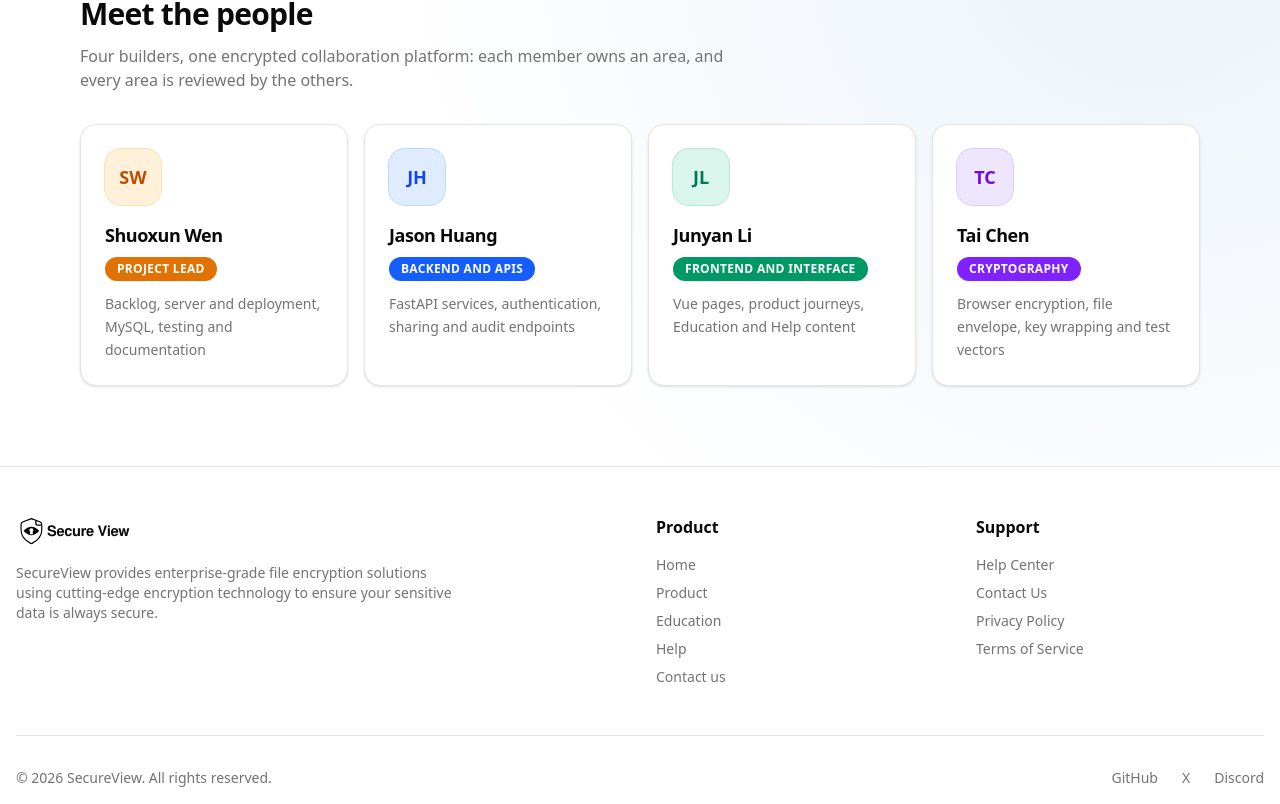
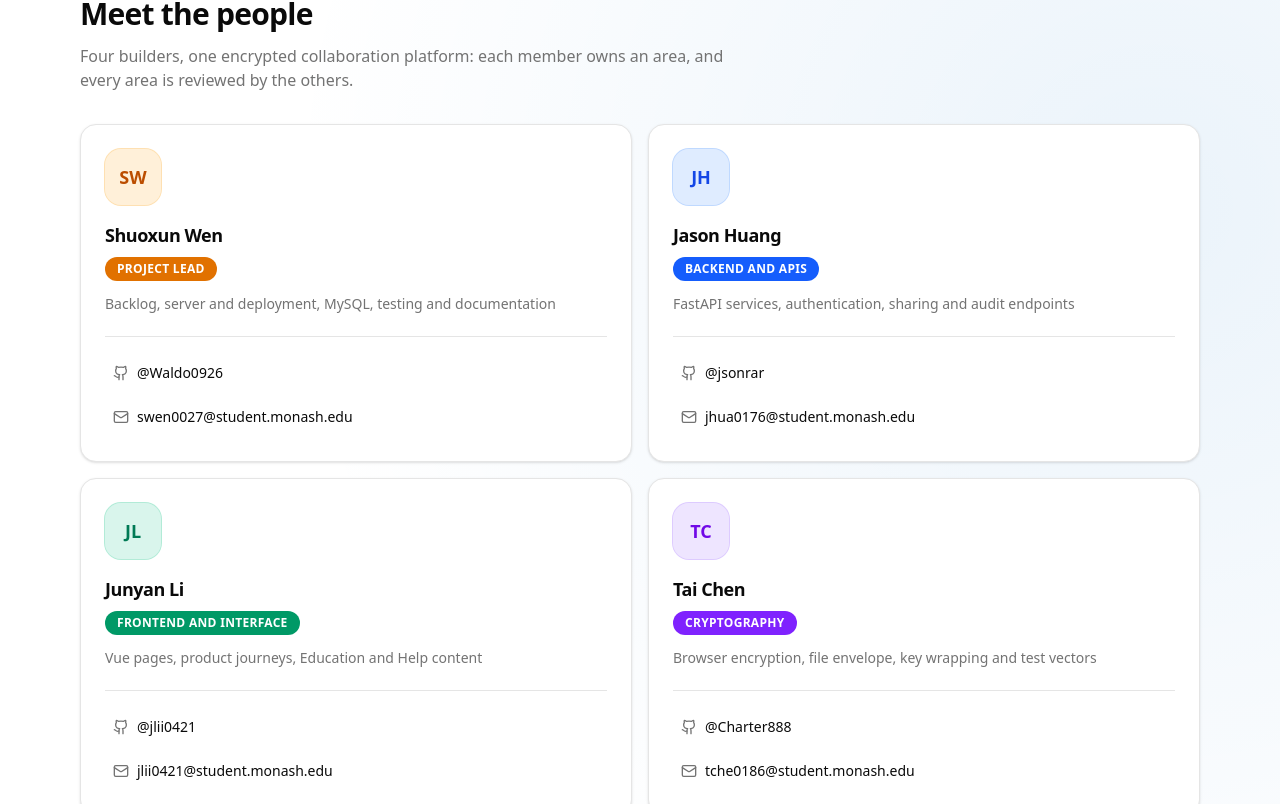
Before and after one commit to jsonrar/fyp-secure-file-platform, a Vue app in the folder frontend/: page /team in a window 1280 px wide. Shown: the part 1459-2263 px from the top of the page. Built offline with nearby package versions, Linux system fonts and the light colour scheme; no server answers.

Commit message:
feat(team): link each member's GitHub and Monash email, in a two-column grid

```diff
--- a/frontend/browser-tests/team-page.browser.ts
+++ b/frontend/browser-tests/team-page.browser.ts
@@ -30,14 +30,17 @@ test('the team page shows the supervisor, the four members and the feedback form
 
   const members = page.getByTestId('team-member')
   await expect(members).toHaveCount(4)
-  for (const [name, role] of [
-    ['Shuoxun Wen', 'Project Lead'],
-    ['Jason Huang', 'Backend and APIs'],
-    ['Junyan Li', 'Frontend and Interface'],
-    ['Tai Chen', 'Cryptography'],
+  for (const [name, role, github, email] of [
+    ['Shuoxun Wen', 'Project Lead', 'https://github.com/Waldo0926', 'swen0027@student.monash.edu'],
+    ['Jason Huang', 'Backend and APIs', 'https://github.com/jsonrar', 'jhua0176@student.monash.edu'],
+    ['Junyan Li', 'Frontend and Interface', 'https://github.com/jlii0421', 'jlii0421@student.monash.edu'],
+    ['Tai Chen', 'Cryptography', 'https://github.com/Charter888', 'tche0186@student.monash.edu'],
   ]) {
     const card = members.filter({ hasText: name })
     await expect(card).toContainText(role)
+    await expect(card.getByTestId('member-github')).toHaveAttribute('href', github)
+    await expect(card.getByTestId('member-github')).toHaveAttribute('rel', /noopener/)
+    await expect(card.getByTestId('member-email')).toHaveAttribute('href', `mailto:${email}`)
   }
 })
 
--- a/frontend/src/components/securfile/team-page.vue
+++ b/frontend/src/components/securfile/team-page.vue
@@ -1,5 +1,5 @@
 <script setup lang="ts">
-import { ArrowUpRight, Bug, Lightbulb, MessageSquare, Send } from 'lucide-vue-next'
+import { ArrowUpRight, Bug, Github, Lightbulb, Mail, MessageSquare, Send } from 'lucide-vue-next'
 import { ref } from 'vue'
 import asadPhoto from '@/assets/people/asad-malik.jpg'
 
@@ -28,6 +28,9 @@ interface TeamMember {
   initials: string
   role: string
   focus: string
+  /** Profile URL and the handle shown for it. */
+  github: { url: string; handle: string }
+  email: string
   /** Tailwind classes, spelled out in full so the compiler can see them. */
   pill: string
   avatar: string
@@ -39,6 +42,8 @@ const members: TeamMember[] = [
     initials: 'SW',
     role: 'Project Lead',
     focus: 'Backlog, server and deployment, MySQL, testing and documentation',
+    github: { url: 'https://github.com/Waldo0926', handle: 'Waldo0926' },
+    email: 'swen0027@student.monash.edu',
     pill: 'bg-amber-600 text-white',
     avatar: 'bg-amber-500/15 text-amber-700 ring-amber-500/30 dark:text-amber-300',
   },
@@ -47,6 +52,8 @@ const members: TeamMember[] = [
     initials: 'JH',
     role: 'Backend and APIs',
     focus: 'FastAPI services, authentication, sharing and audit endpoints',
+    github: { url: 'https://github.com/jsonrar', handle: 'jsonrar' },
+    email: 'jhua0176@student.monash.edu',
     pill: 'bg-blue-600 text-white',
     avatar: 'bg-blue-500/15 text-blue-700 ring-blue-500/30 dark:text-blue-300',
   },
@@ -55,6 +62,8 @@ const members: TeamMember[] = [
     initials: 'JL',
     role: 'Frontend and Interface',
     focus: 'Vue pages, product journeys, Education and Help content',
+    github: { url: 'https://github.com/jlii0421', handle: 'jlii0421' },
+    email: 'jlii0421@student.monash.edu',
     pill: 'bg-emerald-600 text-white',
     avatar: 'bg-emerald-500/15 text-emerald-700 ring-emerald-500/30 dark:text-emerald-300',
   },
@@ -63,6 +72,8 @@ const members: TeamMember[] = [
     initials: 'TC',
     role: 'Cryptography',
     focus: 'Browser encryption, file envelope, key wrapping and test vectors',
+    github: { url: 'https://github.com/Charter888', handle: 'Charter888' },
+    email: 'tche0186@student.monash.edu',
     pill: 'bg-violet-600 text-white',
     avatar: 'bg-violet-500/15 text-violet-700 ring-violet-500/30 dark:text-violet-300',
   },
@@ -267,7 +278,7 @@ const fieldClass =
           Four builders, one encrypted collaboration platform: each member owns an area, and every area is reviewed by the others.
         </p>
 
-        <ul class="mt-8 grid gap-4 sm:grid-cols-2 lg:grid-cols-4">
+        <ul class="mt-8 grid gap-4 sm:grid-cols-2">
           <li
             v-for="member in members"
             :key="member.name"
@@ -285,7 +296,30 @@ const fieldClass =
             <span class="mt-2 inline-flex w-fit rounded-full px-3 py-1 text-xs font-semibold uppercase tracking-wide" :class="member.pill">
               {{ member.role }}
             </span>
-            <p class="mt-3 text-sm leading-relaxed text-muted-foreground">{{ member.focus }}</p>
+            <p class="mt-3 flex-1 text-sm leading-relaxed text-muted-foreground">{{ member.focus }}</p>
+
+            <div class="mt-5 space-y-1 border-t border-border pt-4 text-sm">
+              <a
+                :href="member.github.url"
+                target="_blank"
+                rel="noopener noreferrer"
+                class="flex min-h-10 items-center gap-2 rounded-lg px-2 text-foreground transition-colors hover:bg-secondary hover:text-primary"
+                :aria-label="`${member.name} on GitHub`"
+                data-testid="member-github"
+              >
+                <Github class="h-4 w-4 shrink-0 text-muted-foreground" />
+                <span class="min-w-0 [overflow-wrap:anywhere]">@{{ member.github.handle }}</span>
+              </a>
+              <a
+                :href="`mailto:${member.email}`"
+                class="flex min-h-10 items-center gap-2 rounded-lg px-2 text-foreground transition-colors hover:bg-secondary hover:text-primary"
+                :aria-label="`Email ${member.name}`"
+                data-testid="member-email"
+              >
+                <Mail class="h-4 w-4 shrink-0 text-muted-foreground" />
+                <span class="min-w-0 [overflow-wrap:anywhere]">{{ member.email }}</span>
+              </a>
+            </div>
           </li>
         </ul>
       </div>
```
Also changed, not shown: 1 other file (tests, documents, lock files or other folders).
